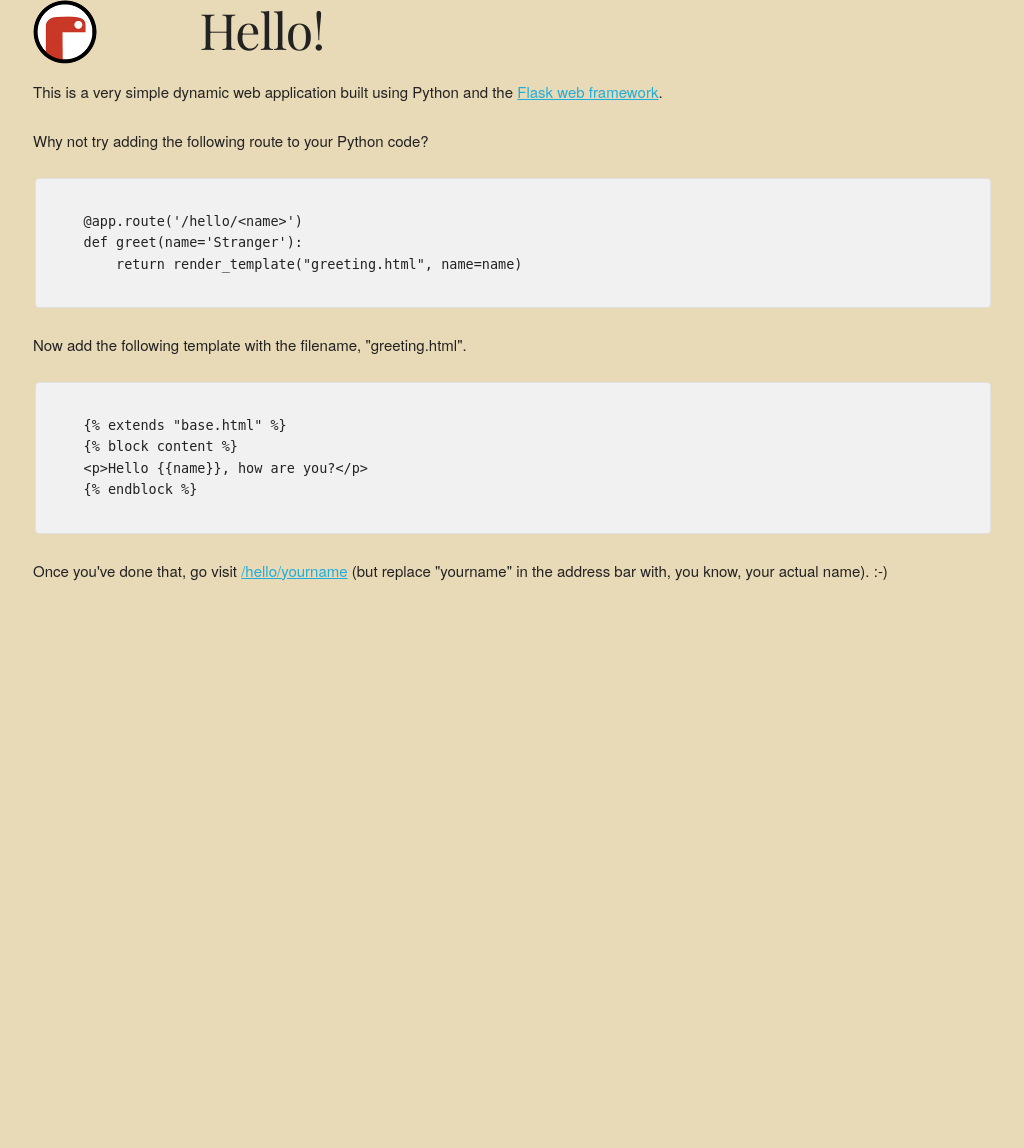
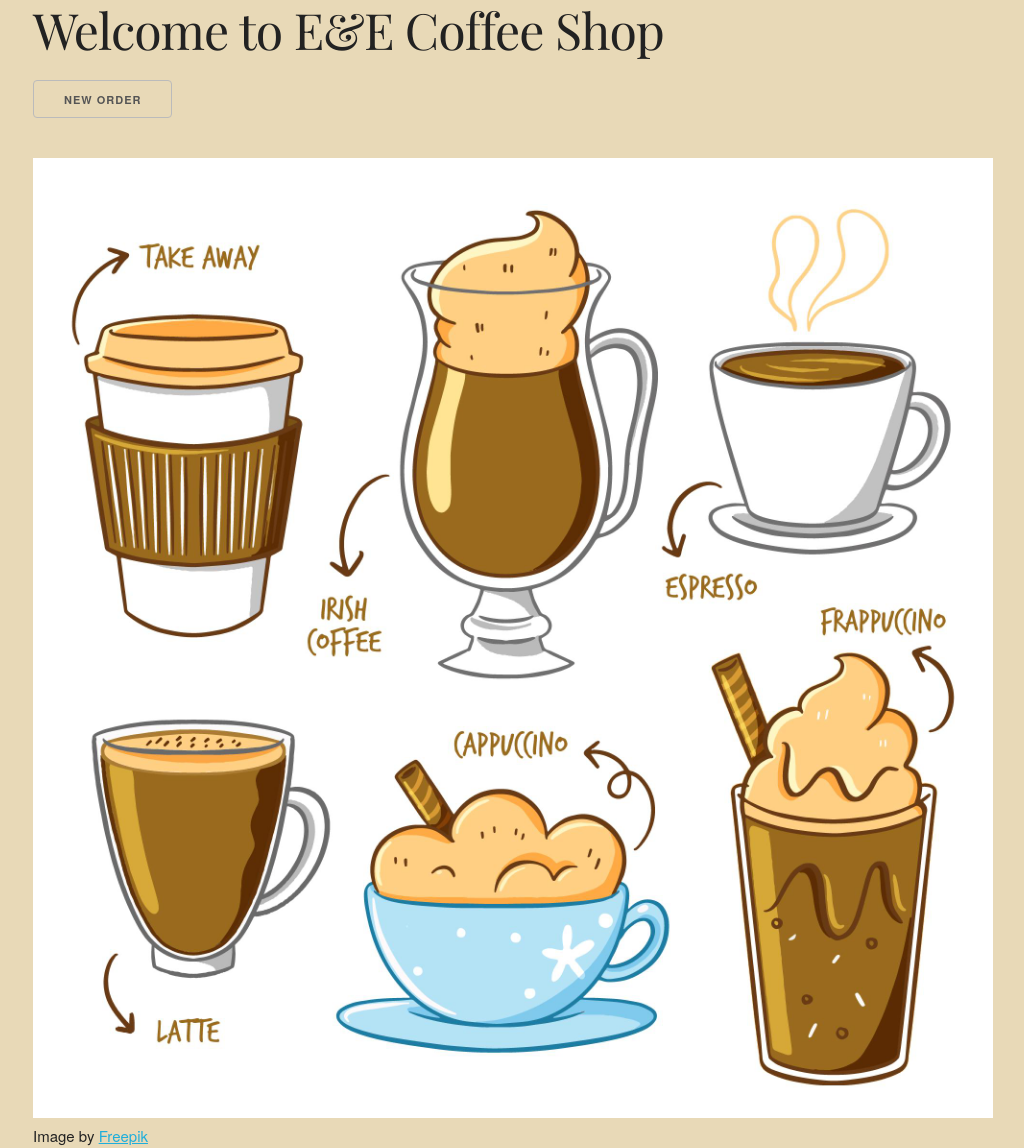
Before and after one commit to magwindow/coffeeshop, a Flask app: page / in a window 1280 px wide. Shown: the whole page, without its empty margins (127-1151 px from the left). Before the commit the page ends 581 px from the top, so only its background shows below. Run offline with Flask 3, Linux system fonts and the light colour scheme.

Commit message:
index.html refactor

```diff
--- a/templates/index.html
+++ b/templates/index.html
@@ -1,35 +1,12 @@
 {% extends "base.html" %}
 
 {% block content %}
-<div class="row">
-    <div class="two columns"><img src="/static/img/logo.png" alt="logo"/></div>
-    <div class="ten columns"><h1>Hello!</h1></div>
-</div>
-<div class="row">
-    <p>This is a very simple dynamic web application built using Python and
-    the <a href="http://flask.pocoo.org/" target="_new">Flask web framework</a>.
-    </p>
+<h1>Welcome to E&E Coffee Shop</h1>
 
-    <p>Why not try adding the following route to your Python code?</p>
+<form action="/order">
+<input type="submit" value="New order" />
+</form>
 
-    <pre><code>
-    @app.route('/hello/&lt;name&gt;')
-    def greet(name='Stranger'):
-        return render_template("greeting.html", name=name)
-    </code></pre>
-
-    <p>Now add the following template with the filename, "greeting.html".</p>
-
-    <pre><code>
-    &#123;% extends "base.html" %&#125;
-    &#123;% block content %&#125;
-    &lt;p&gt;Hello &#123;&#123;name&#125;&#125;, how are you?&lt;/p&gt;
-    &#123;% endblock %&#125;
-    </code></pre>
-
-    <p>Once you've done that, go visit
-    <a href="/hello/yourname">/hello/yourname</a>
-        (but replace "yourname" in the address bar with, you know, your actual name). :-)
-    </p>
-</div>
+<img src="/static/img/8507631_3925457.jpg" alt="Coffee drinks" width="100%">Image by
+<a href="https://www.freepik.com/free-vector/take-away-coffee-coffee-mugs_8507631.htm">Freepik</a>
 {% endblock %}
```
Also changed, not shown: orders.db.
